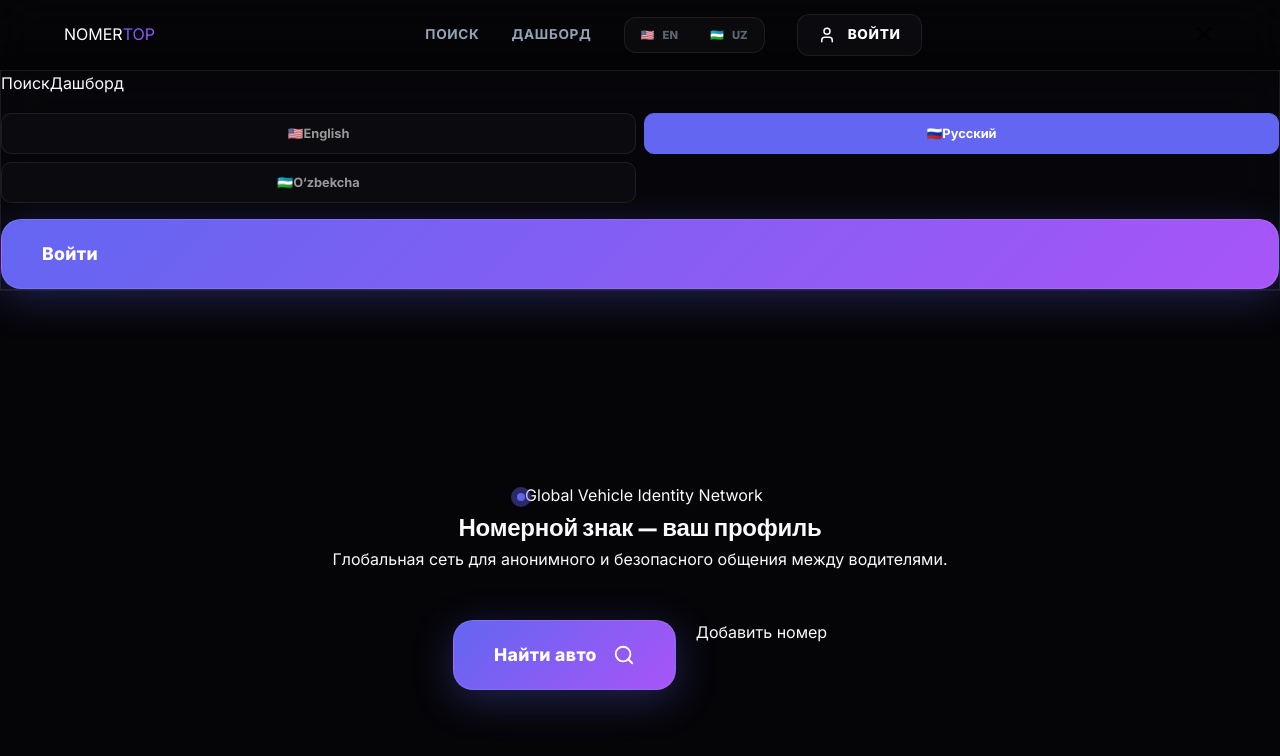
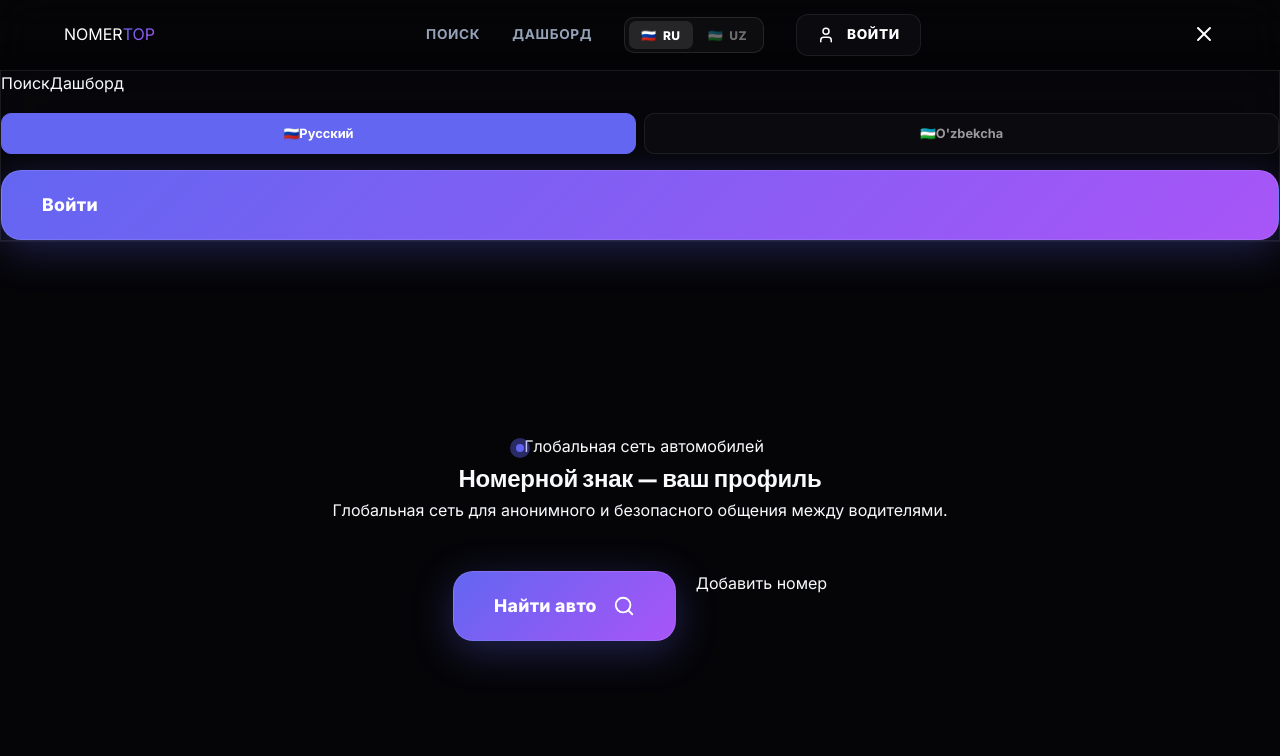
Before and after one commit to MuhammadsolihUmarov/NomerTop, a Next.js app: page / in a window 1280 px wide. Both pictures are taken after a click on the button 1203 px from the left and 35 px from the top of the page. Shown: the top 756 px of the page. Built offline with nearby package versions, Linux system fonts and the light colour scheme.

Commit message:
Fix: Language switcher, localized badge, secondary CTA button, hidden file input utility

```diff
--- a/src/app/globals.css
+++ b/src/app/globals.css
@@ -349,3 +349,10 @@ button {
   color: white;
   border-color: var(--primary);
 }
+
+/* ── Utility classes ── */
+.hidden { display: none !important; }
+.cursor-pointer { cursor: pointer; }
+.text-white { color: #ffffff; }
+.text-muted { color: var(--muted-foreground); }
+.no-underline { text-decoration: none; }
--- a/src/app/page.tsx
+++ b/src/app/page.tsx
@@ -26,7 +26,7 @@ export default function Home() {
             className="hero-badge"
           >
              <span className="badge-pulse"></span>
-             Global Vehicle Identity Network
+             {t.hero.badge}
           </motion.div>
 
           <motion.h1
@@ -58,7 +58,7 @@ export default function Home() {
               <Search size={22} />
             </Link>
             <Link href="/dashboard/register-plate" className="btn-glass-large">
-              {t.hero.ctaClaim}
+              <span>{t.hero.ctaClaim}</span>
             </Link>
           </motion.div>
         </div>
@@ -126,12 +126,14 @@ export default function Home() {
         .hero-title { font-size: 5rem; line-height: 1.1; margin-bottom: 2rem; background: linear-gradient(to bottom, #fff 40%, rgba(255,255,255,0.6) 100%); -webkit-background-clip: text; -webkit-text-fill-color: transparent; font-weight: 900; }
         .hero-subtitle { font-size: 1.4rem; color: var(--muted-foreground); max-width: 700px; margin: 0 auto 3.5rem; line-height: 1.6; }
 
+        .hero-actions { display: flex; align-items: center; justify-content: center; gap: 1.5rem; flex-wrap: wrap; }
         .btn-glass-large {
-          background: rgba(255,255,255,0.03); border: 1px solid var(--border);
+          background: rgba(255,255,255,0.05); border: 2px solid rgba(255,255,255,0.2);
           color: white; padding: 1.25rem 2.5rem; border-radius: 1.25rem;
           font-weight: 800; font-size: 1.1rem; transition: 0.3s;
+          display: inline-flex; align-items: center; justify-content: center;
         }
-        .btn-glass-large:hover { background: rgba(255,255,255,0.08); border-color: rgba(255,255,255,0.2); transform: translateY(-3px); }
+        .btn-glass-large:hover { background: rgba(255,255,255,0.1); border-color: rgba(255,255,255,0.4); transform: translateY(-3px); }
 
         .features-section { padding: 6rem 0; }
         .features-grid-wrap { display: grid; grid-template-columns: repeat(auto-fit, minmax(320px, 1fr)); gap: 2.5rem; }
--- a/src/components/Navbar.tsx
+++ b/src/components/Navbar.tsx
@@ -4,20 +4,23 @@ import { useState } from 'react';
 import Link from 'next/link';
 import { motion, AnimatePresence } from 'framer-motion';
 import { useTranslation } from './LanguageProvider';
-import { User, Menu, X, Globe } from 'lucide-react';
+import { User, Menu, X } from 'lucide-react';
 
 export default function Navbar() {
   const { locale, setLocale, t } = useTranslation();
   const [isOpen, setIsOpen] = useState(false);
-  const [showLangs, setShowLangs] = useState(false);
 
-  const languages = [
-    { code: 'en', label: 'English', flag: '🇺🇸' },
-    { code: 'ru', label: 'Русский', flag: '🇷🇺' },
-    { code: 'uz', label: 'O‘zbekcha', flag: '🇺🇿' },
+  // Pill switcher: only RU and UZ
+  const mainLanguages = [
+    { code: 'ru', label: 'RU', flag: '🇷🇺' },
+    { code: 'uz', label: 'UZ', flag: '🇺🇿' },
   ];
 
-  const currentLang = languages.find(l => l.code === locale);
+  // Mobile menu: all three
+  const allLanguages = [
+    { code: 'ru', label: 'Русский', flag: '🇷🇺' },
+    { code: 'uz', label: "O'zbekcha", flag: '🇺🇿' },
+  ];
 
   return (
     <nav className="sticky-nav">
@@ -30,6 +33,10 @@ export default function Navbar() {
           .logo-text { font-family: 'Outfit', sans-serif; font-weight: 900; font-size: 1.5rem; letter-spacing: -0.02em; }
           .logo-main { color: white; }
           .logo-accent { background: var(--gradient-main); -webkit-background-clip: text; -webkit-text-fill-color: transparent; }
+          .lang-pill-switcher { display: flex; background: rgba(255,255,255,0.04); padding: 0.2rem; border-radius: 10px; border: 1px solid rgba(255,255,255,0.1); gap: 0.1rem; }
+          .lang-pill { display: flex; align-items: center; gap: 0.4rem; padding: 0.4rem 0.8rem; border-radius: 7px; font-size: 0.75rem; font-weight: 800; color: rgba(255,255,255,0.4); transition: 0.2s; letter-spacing: 0.03em; }
+          .lang-pill:hover { color: rgba(255,255,255,0.75); }
+          .lang-pill-active { background: rgba(255,255,255,0.1); color: white; }
         `}</style>
 
         {/* Desktop Nav */}
@@ -37,16 +44,16 @@ export default function Navbar() {
           <Link href="/search" className="no-underline">{t.nav.search}</Link>
           <Link href="/dashboard" className="no-underline">{t.nav.dashboard}</Link>
 
-          {/* Language Switcher - Direct Toggle */}
-          <div className="lang-toggle-group">
-            {languages.filter(l => l.code !== locale).map(lang => (
+          {/* Language Switcher - RU / UZ pill */}
+          <div className="lang-pill-switcher">
+            {mainLanguages.map(lang => (
               <button
                 key={lang.code}
                 onClick={() => setLocale(lang.code as any)}
-                className="lang-btn-quick"
+                className={`lang-pill ${locale === lang.code ? 'lang-pill-active' : ''}`}
               >
-                <span className="lang-flag-mini">{lang.flag}</span>
-                <span className="lang-text-mini">{lang.code.toUpperCase()}</span>
+                <span>{lang.flag}</span>
+                <span>{lang.label}</span>
               </button>
             ))}
           </div>
@@ -56,13 +63,6 @@ export default function Navbar() {
             <span>{t.nav.login}</span>
           </Link>
         </div>
-
-        <style jsx>{`
-          .lang-toggle-group { display: flex; gap: 0.5rem; background: rgba(255,255,255,0.03); padding: 0.25rem; border-radius: 12px; border: 1px solid var(--border); }
-          .lang-btn-quick { display: flex; align-items: center; gap: 0.5rem; padding: 0.4rem 0.75rem; border-radius: 8px; font-size: 0.7rem; font-weight: 850; color: var(--muted-foreground); transition: 0.2s; }
-          .lang-btn-quick:hover { background: rgba(255,255,255,0.08); color: white; }
-          .lang-text-mini { opacity: 0.6; }
-        `}</style>
 
         {/* Mobile Toggle */}
         <button className="mobile-toggle text-white" onClick={() => setIsOpen(!isOpen)}>
@@ -84,7 +84,7 @@ export default function Navbar() {
               <Link href="/dashboard" onClick={() => setIsOpen(false)}>{t.nav.dashboard}</Link>
 
               <div className="mobile-lang-grid">
-                {languages.map(lang => (
+                {allLanguages.map(lang => (
                   <button
                     key={lang.code}
                     onClick={() => { setLocale(lang.code as any); setIsOpen(false); }}
--- a/src/lib/i18n.ts
+++ b/src/lib/i18n.ts
@@ -7,6 +7,7 @@ export const translations = {
       logout: 'Log Out'
     },
     hero: {
+      badge: 'Global Vehicle Identity Network',
       title: 'Your License Plate is Now a Communication Hub',
       subtitle: 'The global network that turns vehicle license plates into anonymous, secure communication channels.',
       ctaSearch: 'Search Vehicle',
@@ -108,6 +109,7 @@ export const translations = {
       logout: 'Выйти'
     },
     hero: {
+      badge: 'Глобальная сеть автомобилей',
       title: 'Номерной знак — ваш профиль',
       subtitle: 'Глобальная сеть для анонимного и безопасного общения между водителями.',
       ctaSearch: 'Найти авто',
@@ -209,6 +211,7 @@ export const translations = {
       logout: 'Chiqish'
     },
     hero: {
+      badge: "Avtomobil muloqot tarmog'i",
       title: 'Mashina raqami — muloqot markazi',
       subtitle: 'Mashina raqami orqali egasiga xabar yuborishning eng oddiy va xavfsiz yo‘li.',
       ctaSearch: 'Mashina qidirish',
```
